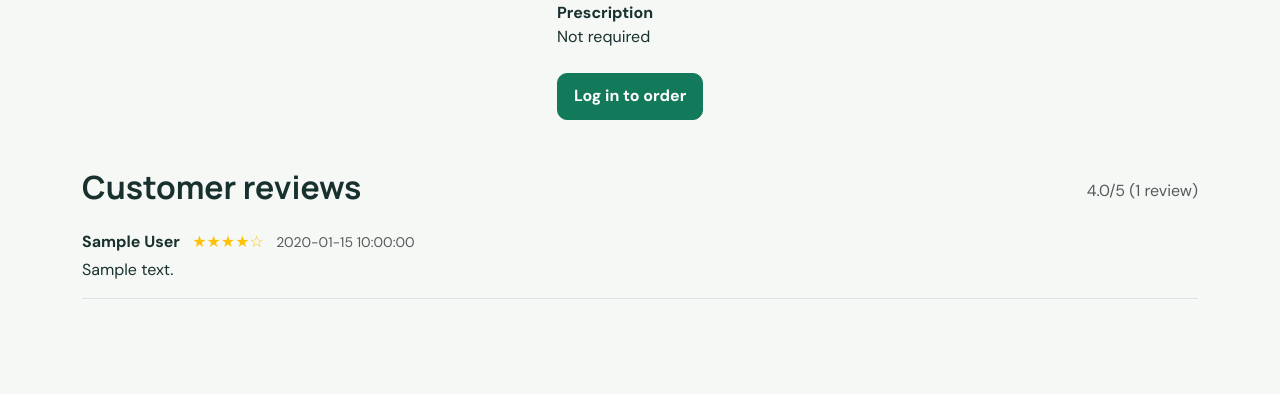
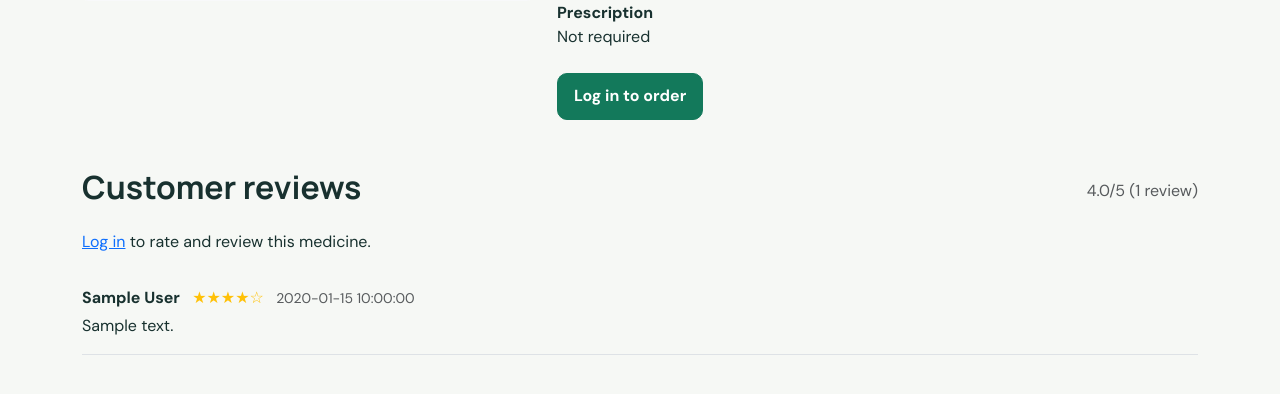
Before and after one commit to atika94/pharmacare, a Flask app: page /medicines/1 in a window 1280 px wide. Shown: the part 367-761 px from the top of the page. Run offline with Flask 3, Linux system fonts and the light colour scheme; data comes from the database, SQL or seed files in the repository; tables that the repository leaves empty hold one stand-in row (values such as "Sample post").

Commit message:
feat: add reviews and sales analytics
Validate stock during checkout and keep cart quantities within inventory.\nAdd customer reviews with visual star ratings and delivered-order eligibility.\nSend review invitations after delivery and add admin sales analytics.\nExtend database setup with the reviews table.\n\nCo-authored-by: Copilot <223556219+Copilot@users.noreply.github.com>

```diff
--- a/app/routes/admin.py
+++ b/app/routes/admin.py
@@ -211,6 +211,7 @@ def update_order_status(order_id):
     order["items"] = fetch_all(
         """
         SELECT medicines.name, order_items.quantity,
+               medicines.id AS medicine_id,
                order_items.quantity * order_items.unit_price AS subtotal
         FROM order_items
         JOIN medicines ON medicines.id = order_items.medicine_id
--- a/app/routes/medicines.py
+++ b/app/routes/medicines.py
@@ -60,17 +60,30 @@ def medicine_detail(medicine_id):
         sum(review["rating"] for review in reviews) / len(reviews) if reviews else 0
     )
     existing_review = None
+    can_review = False
     if current_user.is_authenticated:
         existing_review = fetch_one(
             "SELECT rating, comment FROM reviews WHERE medicine_id = ? AND user_id = ?",
             (medicine_id, current_user.id),
         )
+        can_review = fetch_one(
+            """
+            SELECT order_items.id
+            FROM order_items
+            JOIN orders ON orders.id = order_items.order_id
+            WHERE order_items.medicine_id = ? AND orders.user_id = ?
+              AND orders.status = 'delivered'
+            LIMIT 1
+            """,
+            (medicine_id, current_user.id),
+        ) is not None
     return render_template(
         "medicines/detail.html",
         medicine=Medicine(**medicine_data),
         reviews=reviews,
         average_rating=average_rating,
         existing_review=existing_review,
+        can_review=can_review,
     )
 
 
--- a/app/static/css/site.css
+++ b/app/static/css/site.css
@@ -72,3 +72,32 @@ h1 { letter-spacing: -.04em; }
     body { background: white; }
     .page-shell { padding: 0; }
 }
+.star-rating {
+    display: inline-flex;
+    flex-direction: row-reverse;
+    justify-content: flex-end;
+    gap: 0.15rem;
+}
+
+.star-rating label {
+    color: #cbd5e1;
+    cursor: pointer;
+    font-size: 2rem;
+    line-height: 1;
+    transition: color 0.15s ease, transform 0.15s ease;
+}
+
+.star-rating label:hover,
+.star-rating label:hover ~ label,
+.star-rating input:checked ~ label {
+    color: #f59e0b;
+}
+
+.star-rating label:hover {
+    transform: scale(1.12);
+}
+
+.star-rating input:focus-visible + label {
+    outline: 2px solid #0d6efd;
+    outline-offset: 3px;
+}
--- a/app/templates/medicines/detail.html
+++ b/app/templates/medicines/detail.html
@@ -38,17 +38,27 @@
         <h2>Customer reviews</h2>
         <span class="text-muted">{{ "%.1f"|format(average_rating) }}/5 ({{ reviews|length }} review{% if reviews|length != 1 %}s{% endif %})</span>
     </div>
-    {% if current_user.is_authenticated and not current_user.is_admin() %}
+    {% if current_user.is_authenticated and not current_user.is_admin() and not existing_review and can_review %}
     <form method="POST" action="{{ url_for('medicines.add_review', medicine_id=medicine.id) }}" class="card card-body mt-3">
-        <label class="form-label" for="rating">Your rating</label>
-        <select class="form-select mb-2" id="rating" name="rating" required>
-            <option value="">Choose stars</option>
-            {% for value in range(5, 0, -1) %}<option value="{{ value }}" {% if existing_review and existing_review.rating == value %}selected{% endif %}>{{ value }} star{% if value != 1 %}s{% endif %}</option>{% endfor %}
-        </select>
+        <fieldset class="mb-3">
+            <legend class="form-label fs-6">Your rating</legend>
+            <div class="star-rating" role="radiogroup" aria-label="Choose a rating from one to five stars">
+                {% for value in range(5, 0, -1) %}
+                <input class="visually-hidden" type="radio" id="rating-{{ value }}" name="rating" value="{{ value }}" required>
+                <label for="rating-{{ value }}" title="{{ value }} out of 5 stars" aria-label="{{ value }} out of 5 stars">★</label>
+                {% endfor %}
+            </div>
+        </fieldset>
         <label class="form-label" for="comment">Comment</label>
         <textarea class="form-control mb-2" id="comment" name="comment" maxlength="1000" rows="3">{{ existing_review.comment if existing_review else "" }}</textarea>
         <button class="btn btn-outline-primary align-self-start" type="submit">Submit review</button>
     </form>
+    {% elif current_user.is_authenticated and not current_user.is_admin() and existing_review %}
+    <div class="alert alert-success mt-3">You have already reviewed this medicine.</div>
+    {% elif current_user.is_authenticated and not current_user.is_admin() %}
+    <div class="alert alert-info mt-3">You can rate and review this medicine after your order is delivered.</div>
+    {% elif not current_user.is_authenticated %}
+    <p class="mt-3"><a href="{{ url_for('auth.login') }}">Log in</a> to rate and review this medicine.</p>
     {% endif %}
     {% for review in reviews %}
     <article class="border-bottom py-3">
```
Also changed, not shown: app/notifications.py (+21 -2 lines).
